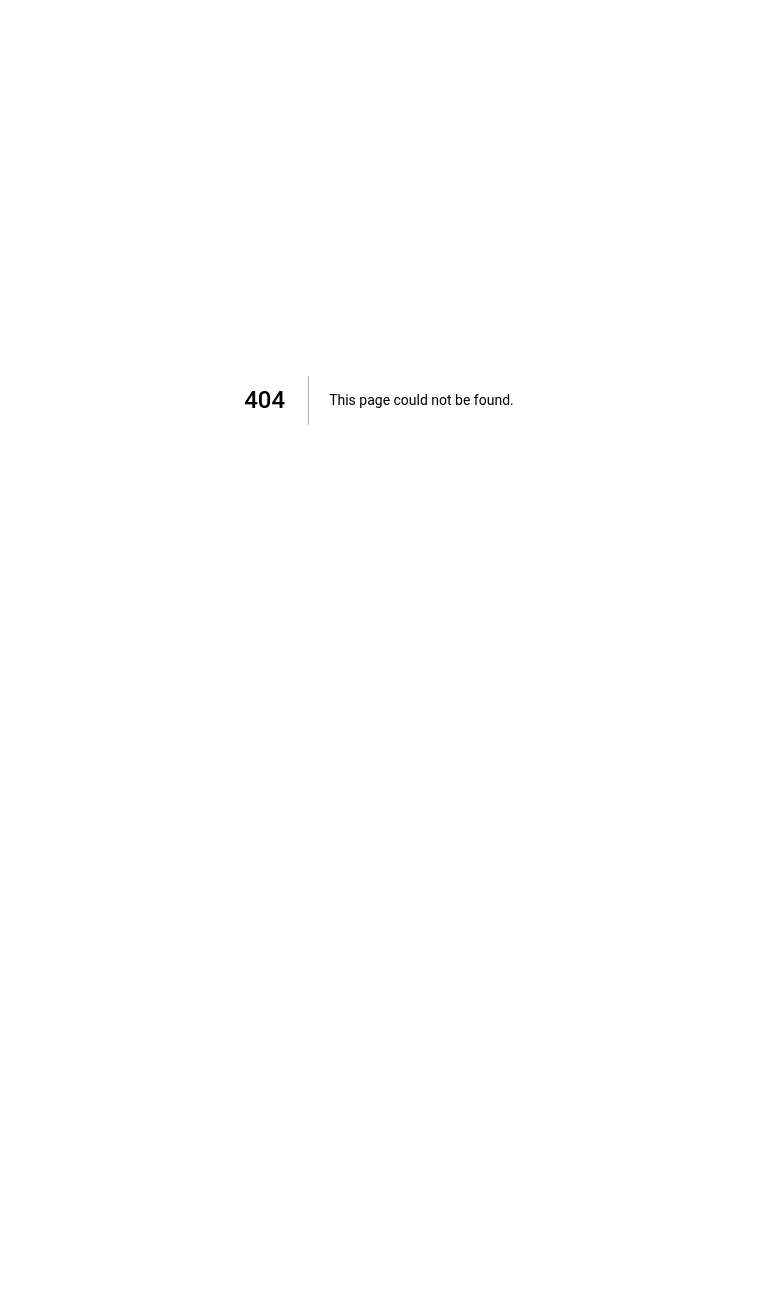
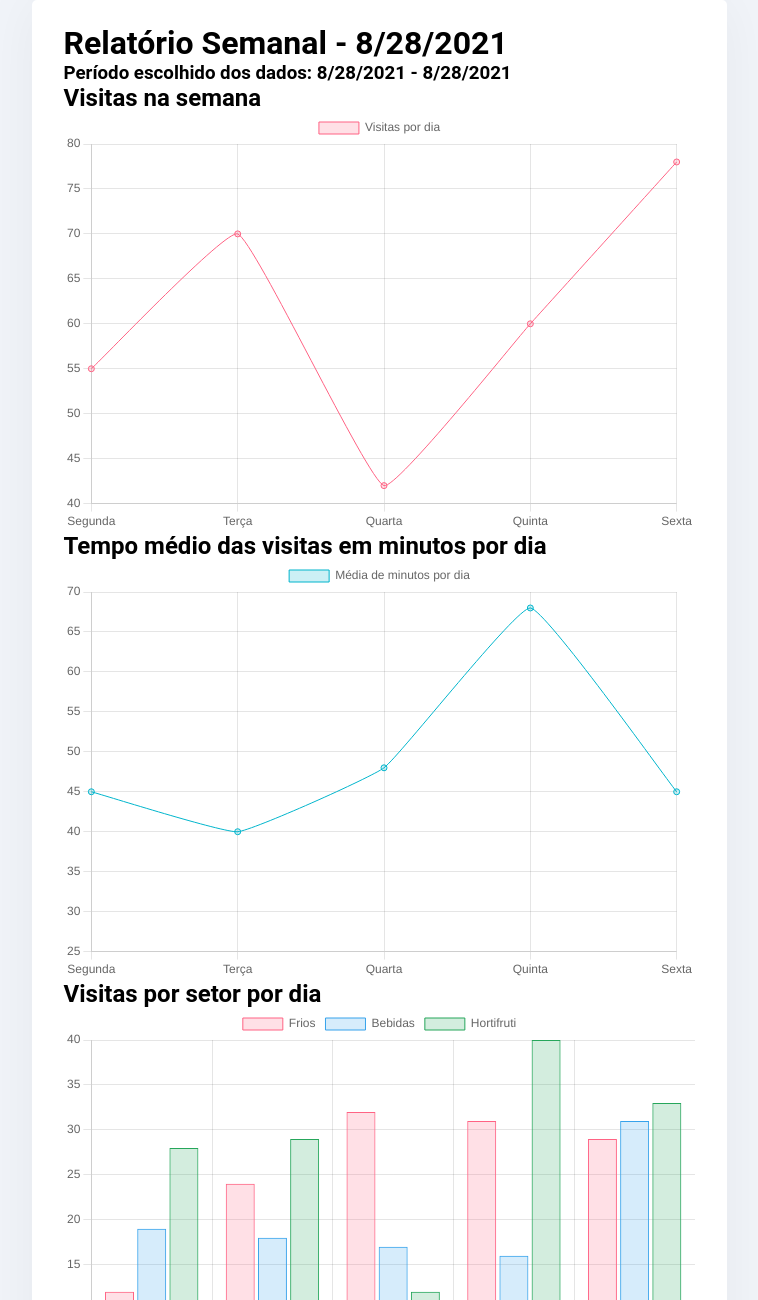
Before and after one commit to Jonatas6199/business-intelligence-react, a Next.js app: page /relatorio in a window 1280 px wide. Before the commit this address had no page. Shown: the top 1300 px of the page, without its empty margins (261-1019 px from the left). Before the commit the page ends 800 px from the top, so only its background shows below. Built offline with nearby package versions, Linux system fonts and the light colour scheme.

Commit message:
alterações

```diff
--- /dev/null
+++ b/src/components/Header.tsx
@@ -0,0 +1,20 @@
+import React from "react";
+import styles from "../styles/components/Header.module.css";
+
+export function Header() {
+	return (
+		<div className={styles.headcontainer}>
+			<div className={styles.headwrapper}>
+				<div className={styles.title}>
+					<h2>
+						Olá, <span>Jonatas</span>
+					</h2>
+					<p>Bem-vindo</p>
+				</div>
+				<div className={styles.profile}>
+					<img src="images/man.png" alt="profile" className={styles.profileImage} />
+				</div>
+			</div>
+		</div>
+	);
+}
--- /dev/null
+++ b/src/components/Report.tsx
@@ -0,0 +1,165 @@
+import { Header } from "./Header";
+import styles from "../styles/components/Report.module.css"
+import { Bar } from 'react-chartjs-2';
+import { Line } from 'react-chartjs-2';
+import { Pie } from 'react-chartjs-2';
+import { Doughnut } from 'react-chartjs-2';
+
+interface ReportProps {
+    title: string;
+    startDate: string;
+    endDate: string;
+}
+
+export function Report(props: ReportProps) {
+
+    function getDateNow() {
+        const dateNow = Date.now();
+        const dateToday = new Date(dateNow);
+        const todayFormat = dateToday.toLocaleDateString();
+        return todayFormat;
+    }
+    const genderOptions = {
+        maintainAspectRatio: true,
+        responsive: true,
+        cutoutPercentage: 80,
+        showTooltips: true,
+        onAnimationComplete: function () {
+            this.showTooltip(this.datasets[0].points, true);
+        },
+        tooltipEvents: []
+    }
+
+    const data = {
+        labels: ['Frios', 'Bebidas', 'Hortifruti'],
+        datasets: [{
+            label: 'Setor',
+            data: [128, 101, 142],
+            backgroundColor: [
+                'rgba(255, 99, 132, 0.2)',
+                'rgba(54, 162, 235, 0.2)',
+                'rgba(38, 166, 91, 0.2)'
+            ],
+            borderColor: [
+                'rgba(255, 99, 132, 1)',
+                'rgba(54, 162, 235, 1)',
+                'rgba(38, 166, 91, 1)'
+            ],
+            borderWidth: 1
+        }],
+
+    }
+    return (
+
+        <div className={styles.container}>
+            <span>
+                <h1 className={styles.title}>
+                    Relatório {props.title} - {getDateNow()}
+                </h1>
+                <h3>Período escolhido dos dados: {props.startDate} - {props.endDate}</h3>
+
+                {
+                    //gráficos vão ficar nessa div debaixo
+                    //Visitas na semana conta entradas e saídas
+                    //Quadro de tempo médio de visitas == hora de entrada menos a hora da saída
+
+                }
+                <div>
+                    <h2>Visitas na semana</h2>
+                    <Line
+                        data={{
+                            labels: ['Segunda', 'Terça', 'Quarta', 'Quinta', 'Sexta'],
+
+                            datasets: [{
+                                label: 'Visitas por dia',
+                                data: [55, 70, 42, 60, 78],
+                                tension: 0.1,
+                                backgroundColor: [
+                                    'rgba(255, 99, 132, 0.2)'
+                                ],
+                                borderColor: [
+                                    'rgba(255, 99, 132, 1)'
+                                ],
+                                borderWidth: 1
+                            }],
+
+                        }}
+                        height={400}
+                        width={600}
+                    >
+                    </Line>
+                    <h2>Tempo médio das visitas em minutos por dia</h2>
+                    <Line
+                        data={{
+                            labels: ['Segunda', 'Terça', 'Quarta', 'Quinta', 'Sexta'],
+
+                            datasets: [{
+                                label: 'Média de minutos por dia',
+                                data: [45, 40, 48, 68, 45, 46, 58, 32, 25, 55],
+                                tension: 0.1,
+                                backgroundColor: [
+                                    'rgba(0, 181, 204, 0.2)'
+                                ],
+                                borderColor: [
+                                    'rgba(0, 181, 204, 1)'
+                                ],
+                                borderWidth: 1
+                            }],
+
+                        }}
+                        height={400}
+                        width={600}
+                    >
+                    </Line>
+                    <h2>Visitas por setor por dia</h2>
+                    <Bar
+                        data={{
+                            labels: ['Segunda', 'Terça', 'Quarta', 'Quinta', 'Sexta'],
+                            datasets: [
+                                {
+                                    label: 'Frios',
+                                    data: [12, 24, 32, 31, 29],
+                                    backgroundColor: 'rgba(255, 99, 132, 0.2)',
+                                    borderColor: 'rgba(255, 99, 132, 1)',
+                                    borderWidth: 1,
+                                    stack: 'Stack 0'
+                                },
+                                {
+                                    label: 'Bebidas',
+                                    data: [19, 18, 17, 16, 31],
+                                    backgroundColor: 'rgba(54, 162, 235, 0.2)',
+                                    borderColor: 'rgba(54, 162, 235, 1)',
+                                    borderWidth: 1,
+                                    stack: 'Stack 1'
+                                },
+                                {
+                                    label: 'Hortifruti',
+                                    data: [28, 29, 12, 40, 33],
+                                    backgroundColor: 'rgba(38, 166, 91, 0.2)',
+                                    borderColor: 'rgba(38, 166, 91, 1)',
+                                    borderWidth: 1,
+                                    stack: 'Stack 2'
+                                }
+                            ]
+                        }}
+                        height={400}
+                        width={600}
+                    >
+                    </Bar>
+                    {
+                        // nesse caso aqui, só preciso somar tudo dos outros dias
+                    }
+                    <h2>Visitas por setor durante a semana inteira</h2>
+                    <Pie
+                        options={genderOptions}
+                        data={data}
+                        height={400}
+                        width={600}
+                    >
+
+                    </Pie>
+                </div>
+            </span>
+        </div>
+    )
+}
--- a/src/contexts/DataContext.tsx
+++ b/src/contexts/DataContext.tsx
@@ -26,6 +26,7 @@ interface RequestBody{
 interface DataContextData{
    getSensors:() => Sensor[];
    buildHeatmap:() => void;
+
 }
 
 interface DataProviderProps{
@@ -37,7 +38,7 @@ function generateRandomQuantitiesPerSensor(){
 
     var x = 0.1;
     var y = 0.3;
-    var len = 2;
+    var len = 7;
     while(len--){
         x = x + 0.3;
         y = y + 0.2;
--- /dev/null
+++ b/src/pages/relatorio.tsx
@@ -0,0 +1,23 @@
+import Head from "next/head";
+import { Report } from "../components/Report";
+
+
+//Criar um context provider de data e passar aqui
+export default function Relatório() {
+    function getDateNow(){
+        const dateNow = Date.now();
+        const dateToday = new Date(dateNow);
+        const todayFormat = dateToday.toLocaleDateString();
+        return todayFormat;
+    }
+    return (
+        <div >
+            <Head>
+                <title>
+                    Relatório | Smart Moving
+                </title>
+            </Head>
+            <Report title="Semanal" startDate={getDateNow()} endDate={getDateNow()} ></Report>
+        </div>
+    )
+}
--- /dev/null
+++ b/src/styles/components/Header.module.css
@@ -0,0 +1,38 @@
+
+.headcontainer{
+    display: flex;
+    flex-wrap: wrap;
+    height:70px;
+    background-color: rgb(255, 255, 255);
+    margin-left:200px;
+    /* z-index: -1; */
+
+}
+.headwrapper{
+    display: flex;
+    justify-content: space-evenly;
+    align-items: center;
+}
+
+.title{
+    margin-left: 40px;
+}
+.title>h2{
+    color: rgb(0, 0, 0);;
+}
+.title>p{
+    color: rgb(0, 0, 0);;
+}
+.title>h2>span{
+    color:rgb(11, 113, 197);
+}
+.profile{
+    position: absolute;
+    right:20px;
+}
+.profileImage{
+    width: 40px;
+    height:40px;
+    border-radius: 50%;
+    cursor: pointer;
+}
--- /dev/null
+++ b/src/styles/components/Report.module.css
@@ -0,0 +1,17 @@
+.title{
+    color:black;
+}
+
+.container{
+    display: flex;
+    flex-direction: column;
+    justify-content: space-between;
+    background: var(--white);
+    width: 695px;
+    margin-left: auto;
+    margin-right: auto;
+    border-radius: 5px;
+    box-shadow: 0 0 60px rgba(0, 0, 0, 0.05);
+    padding: 1.5rem 2rem;
+    color:black;
+}
```
Also changed, not shown: src/components/Sidebar.tsx (+8 -2 lines), src/pages/index.tsx (+5 -4 lines), src/styles/components/Sidebar.module.css (+7 -0 lines), public/images/planta_1.png (added), public/images/planta_baixa.png.
